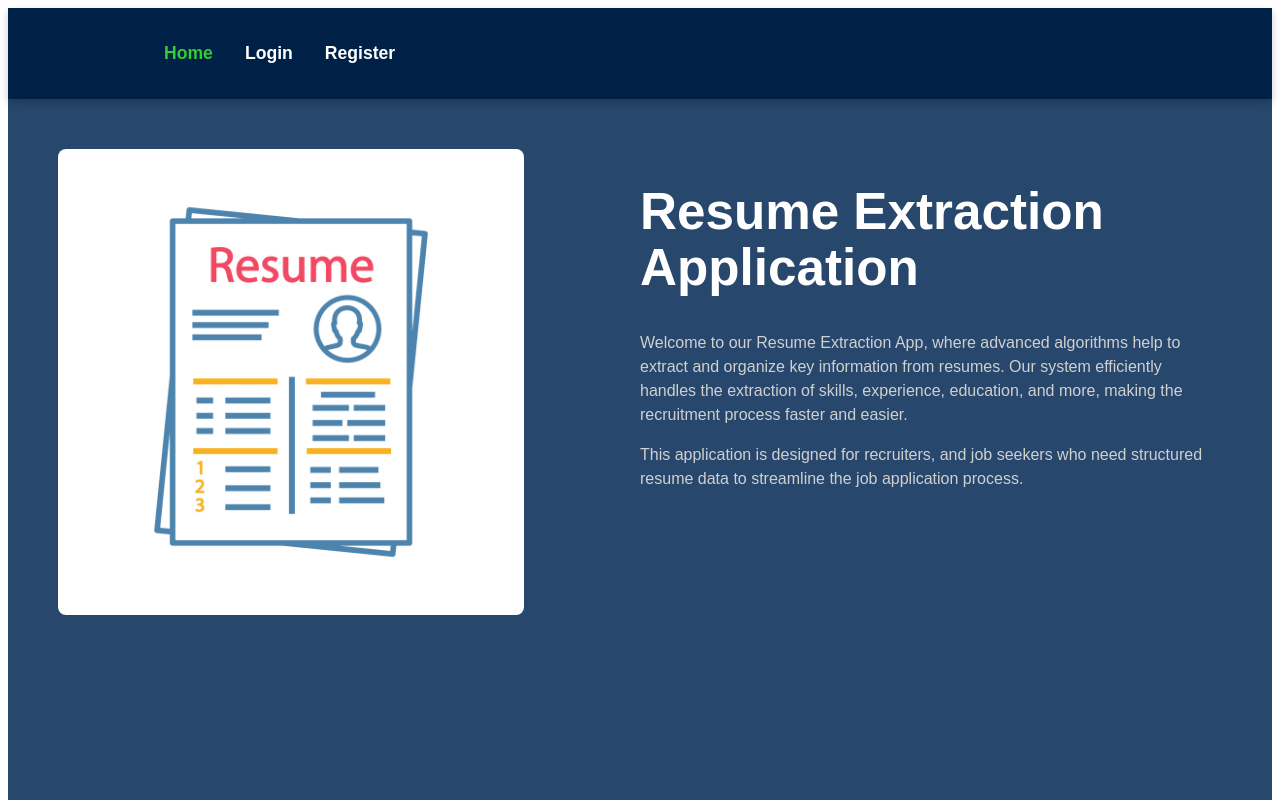
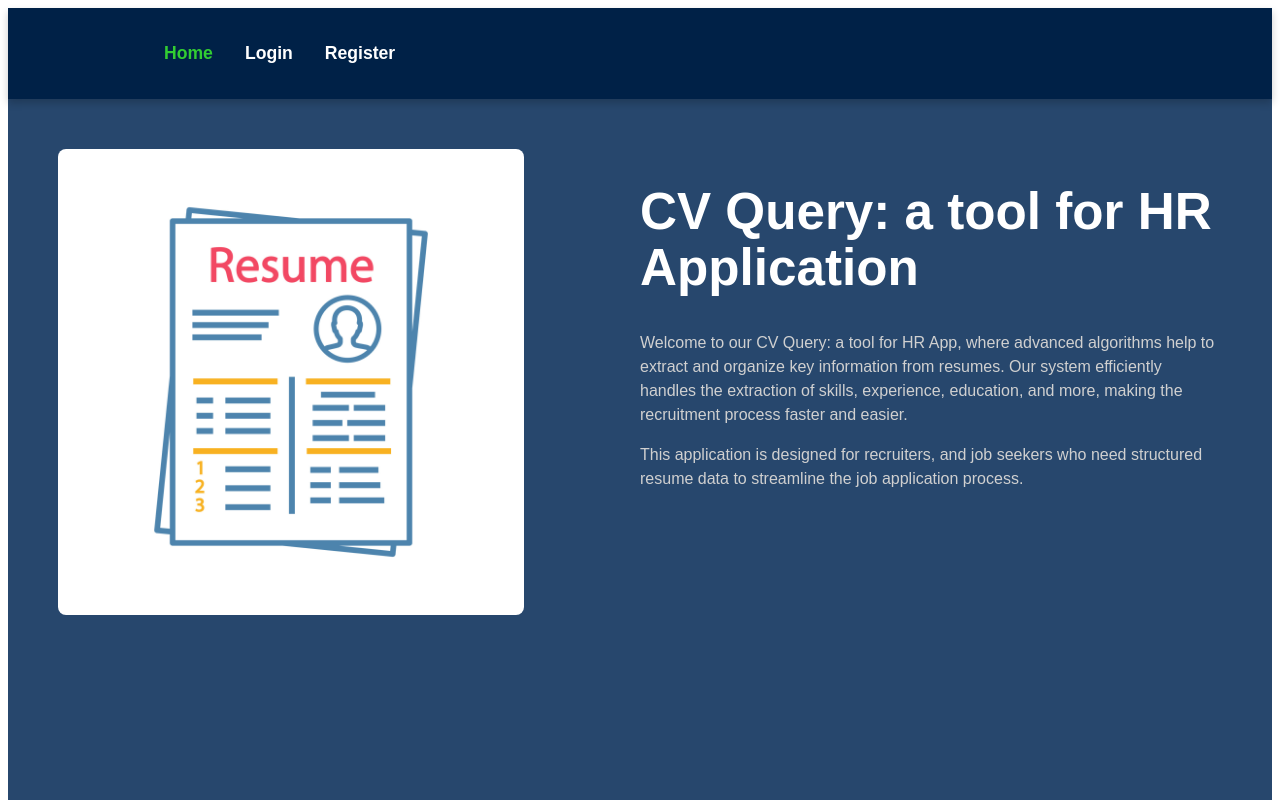
Before and after one commit to Pachara6411361/seniorProject, a React (Vite) app: page / in a window 1280 px wide. Shown: the top 800 px of the page. Built offline with nearby package versions, Linux system fonts and the light colour scheme; no server answers.

Commit message:
update app name

```diff
--- a/index.html
+++ b/index.html
@@ -4,7 +4,7 @@
     <meta charset="UTF-8" />
     <link rel="icon" type="image/svg+xml" href="/cv.svg" />
     <meta name="viewport" content="width=device-width, initial-scale=1.0" />
-    <title>Resume Extraction App</title>
+    <title>CV Query: a tool for HR App</title>
   </head>
   <body>
     <div id="root"></div>
--- a/src/pages/HomePage.jsx
+++ b/src/pages/HomePage.jsx
@@ -39,9 +39,9 @@ const HomePage = () => {
           width: "100%",
         }}
       >
-        <h1>Resume Extraction Application</h1>
+        <h1>CV Query: a tool for HR Application</h1>
         <p>
-          Welcome to our Resume Extraction App, where advanced algorithms help
+          Welcome to our CV Query: a tool for HR App, where advanced algorithms help
           to extract and organize key information from resumes. Our system
           efficiently handles the extraction of skills, experience, education,
           and more, making the recruitment process faster and easier.
```
